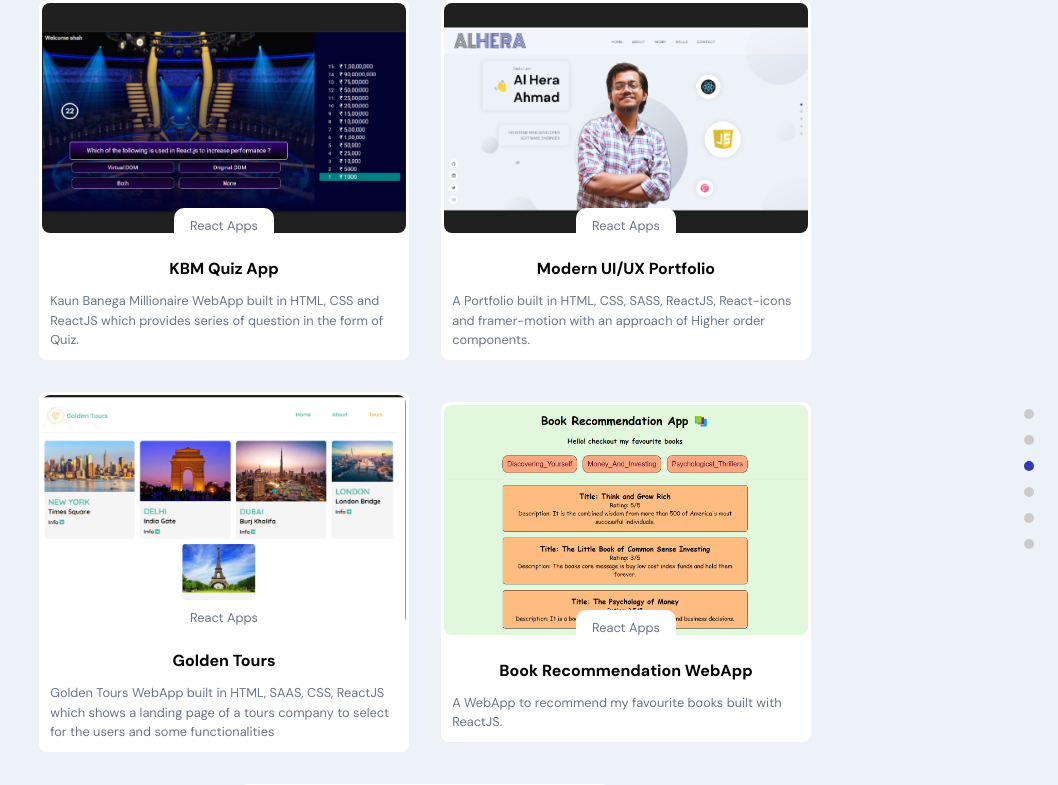
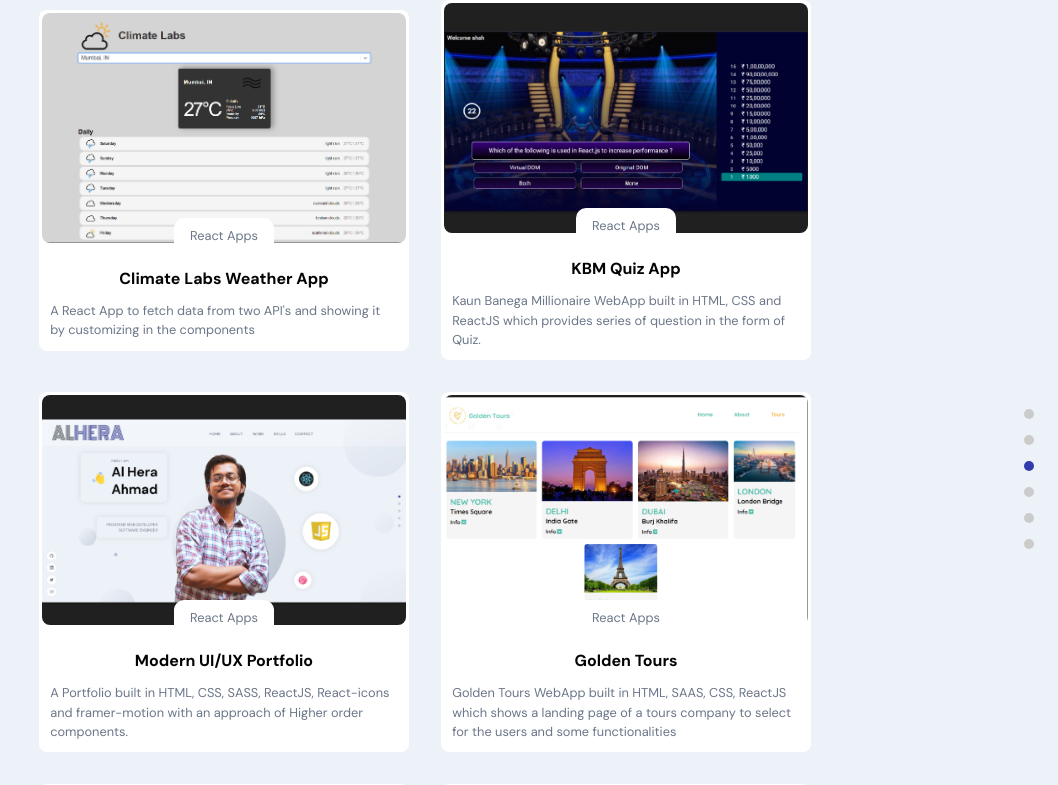
Before and after one commit to iamalhera/Portfolio, a React (Create React App) app: page / in a window 1280 px wide. Shown: the part 1933-2718 px from the top of the page, without its empty margins (222-1280 px from the left). Built offline with nearby package versions, Linux system fonts and the light colour scheme.

Commit message:
climate_labs project added

```diff
--- a/src/constants/ProjectData.js
+++ b/src/constants/ProjectData.js
@@ -1,5 +1,13 @@
 import { images } from '../constants' ;
 const ProjectData = [
+    {
+        title: "Climate Labs Weather App",
+        description: "A React App to fetch data from two API's and showing it by customizing in the components",
+        projectLink: "https://climate-labs.netlify.app/",
+        codeLink: "https://github.com/iamalhera/weather-app",
+        imageURL: images.climate_labs,
+        tag: ["React Apps", "API and Backend Apps" , "All"]
+    },
     {
         title: "KBM Quiz App",
         description: "Kaun Banega Millionaire WebApp built in HTML, CSS and ReactJS which provides series of question in the form of Quiz.",
--- a/src/constants/images.js
+++ b/src/constants/images.js
@@ -40,6 +40,7 @@ import book_recommendation from '../assets/projects/book_recommendation.png';
 import shakespeare_english_translator from '../assets/projects/shakespeare_english_translator.png';
 import minion_speak from '../assets/projects/minion_speak.png';
 import calisthetics_shop from '../assets/projects/calisthetics_shop.png';
+import climate_labs from '../assets/projects/climate_labs.png' ;
 
 import blog01 from '../assets/Blogs/blog01.png';
 import blog02 from '../assets/Blogs/blog02.png';
@@ -85,6 +86,7 @@ export default {
   shakespeare_english_translator,
   minion_speak,
   calisthetics_shop,
+  climate_labs,
   blog01,
   blog02,
   blog03
```
Also changed, not shown: src/assets/projects/climate_labs.png (added).
